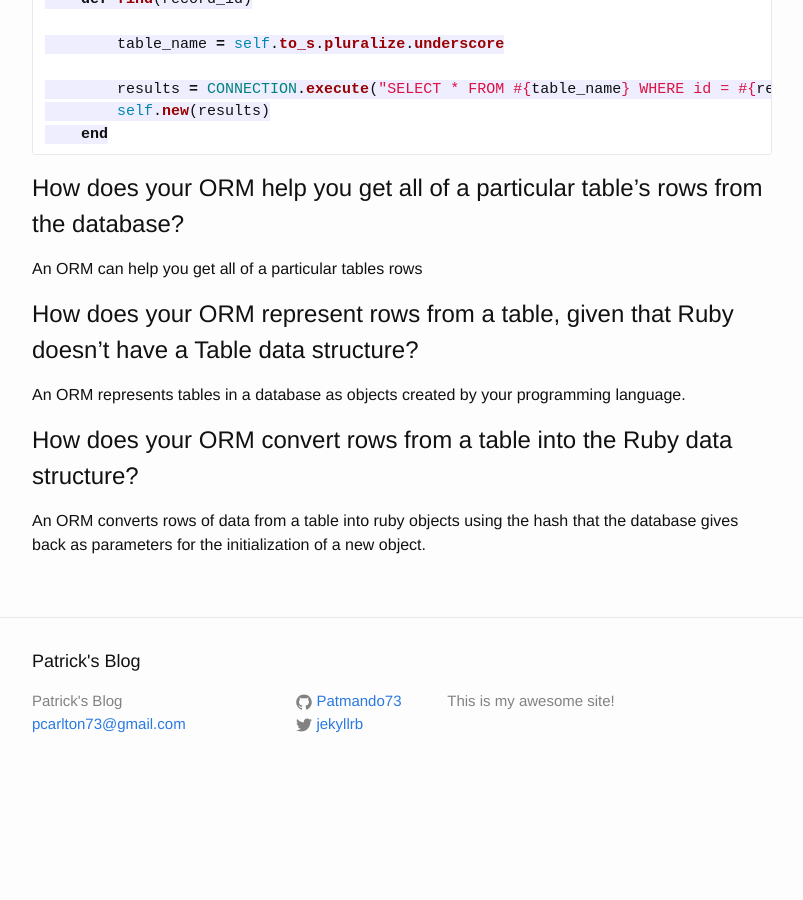
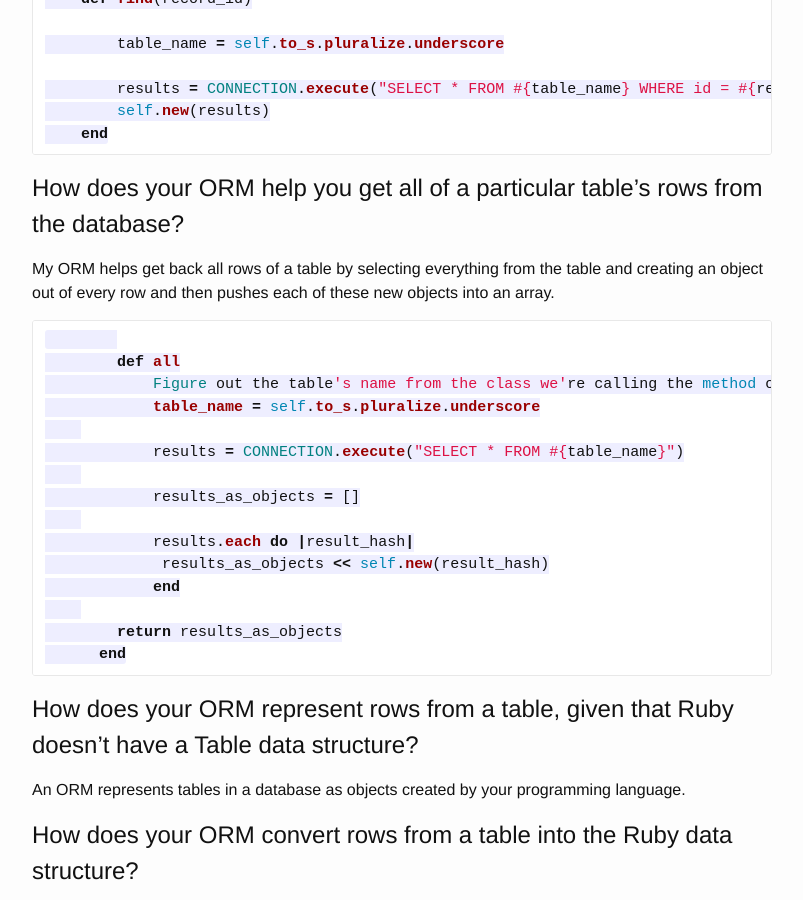
Before and after one commit to Patmando73/Patmando73, a Jekyll site: the page built from _posts/2015-06-29-ORM.markdown, in a window 1280 px wide and 900 px high, scrolled down 381 px. Shown: the whole window, without its empty margins (238-1041 px from the left). Built offline with Jekyll 4.4.1, drawn with Linux system fonts in a browser that asks for light colours; Markdown is read by kramdown in place of the engine named in the settings; before the commit the page ends 1176 px from its top, so only the background shows below that.

Commit message:
ORM and Definitions

````diff
--- a/_posts/2015-06-29-ORM.markdown
+++ b/_posts/2015-06-29-ORM.markdown
@@ -24,7 +24,27 @@ program without having to repeatedly go to the database.
 ```
 
 #How does your ORM help you get all of a particular table's rows from the database?
-An ORM can help you get all of a particular tables rows
+My ORM helps get back all rows of a table by selecting everything from the table and creating an object out of every row
+and then pushes each of these new objects into an array.
+
+
+```ruby
+
+        def all
+            Figure out the table's name from the class we're calling the method on.
+            table_name = self.to_s.pluralize.underscore
+
+            results = CONNECTION.execute("SELECT * FROM #{table_name}")
+
+            results_as_objects = []
+
+            results.each do |result_hash|
+             results_as_objects << self.new(result_hash)
+            end
+
+        return results_as_objects
+      end
+```
 
 
 #How does your ORM represent rows from a table, given that Ruby doesn't have a Table data structure?
--- a/_posts/2015-06-29-definitions.markdown
+++ b/_posts/2015-06-29-definitions.markdown
@@ -13,12 +13,13 @@ A class is a blueprint for creating objects.
 
 
 ##What is a model?
-A model is a ruby class that is used to initialize an object.
+A model is a class used to connect to a database
 
 
 
 ##What is a method?
-A method is a way to manipulate or interact with the data from a class or object.
+A method is a block of code that is used frequently to returns a value. Methods are part of a class and can
+be used on class objects
 
 
 
````
